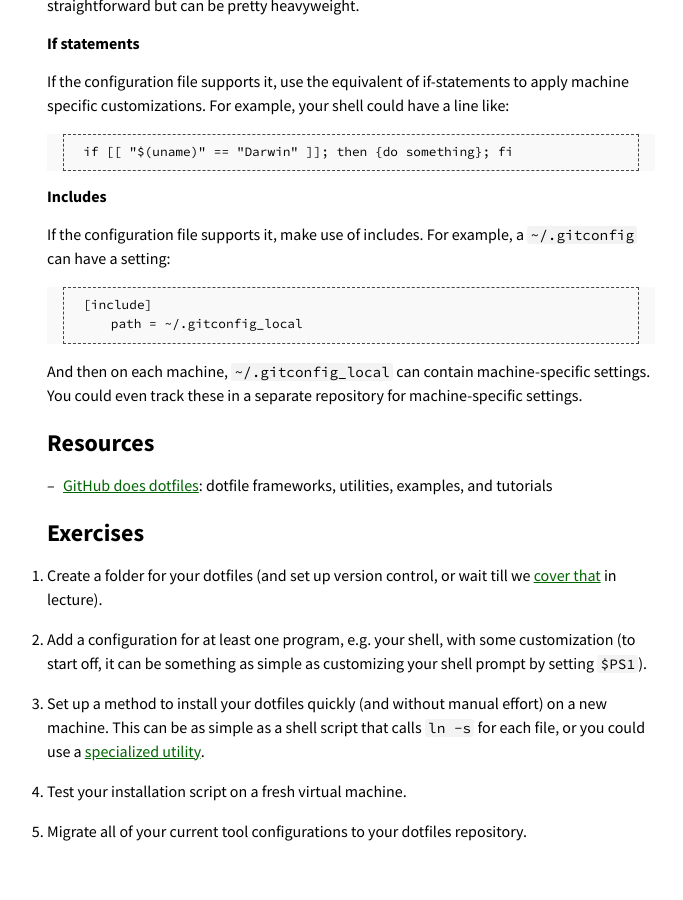
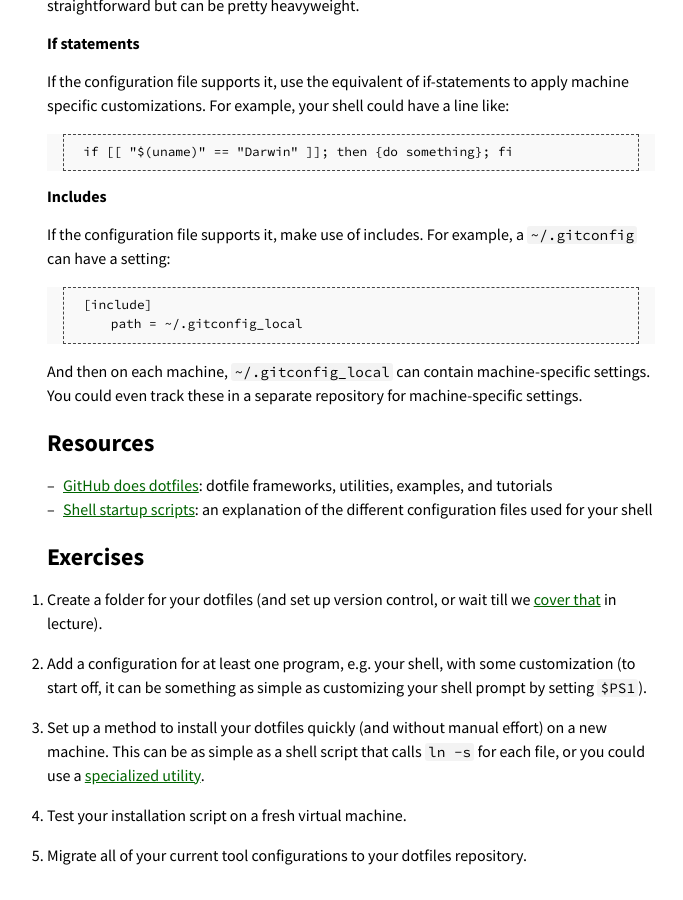
Before and after one commit to missing-semester-cn/missing-semester-cn.github.io, a Jekyll site: the page built from dotfiles.md, in a window 1280 px wide and 900 px high, scrolled down 1270 px. Shown: the whole window, without its empty margins (289-972 px from the left). Built offline with Jekyll 4.4.1, drawn with Linux system fonts in a browser that asks for light colours; before the commit the page ends 2146 px from its top, so only the background shows below that.

Commit message:
Add link from Jose

```diff
--- a/dotfiles.md
+++ b/dotfiles.md
@@ -90,6 +90,9 @@ machine-specific settings.
 
 - [GitHub does dotfiles](http://dotfiles.github.io/): dotfile frameworks,
 utilities, examples, and tutorials
+- [Shell startup
+  scripts](https://blog.flowblok.id.au/2013-02/shell-startup-scripts.html): an
+  explanation of the different configuration files used for your shell
 
 # Exercises
 
```
